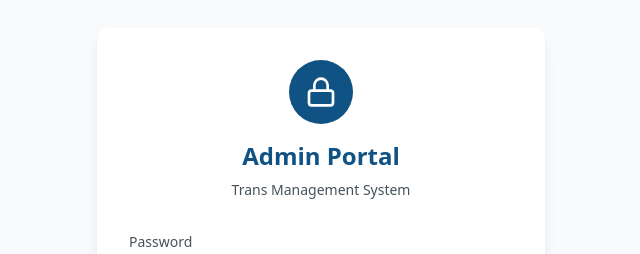
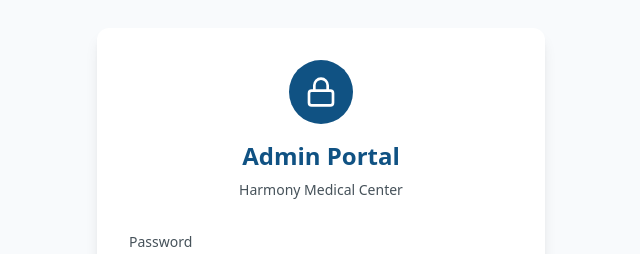
Before and after one commit to DandK12/HMC, a React (Vite) app: page /admin/login in a window 1280 px wide. Shown: the part 184-438 px from the top of the page, without its empty margins (319-959 px from the left). Built offline with nearby package versions, Linux system fonts and the light colour scheme; no server answers.

Commit message:
Update Login

```diff
--- a/src/pages/admin/Login.tsx
+++ b/src/pages/admin/Login.tsx
@@ -44,7 +44,7 @@ export function AdminLogin() {
               Admin Portal
             </h2>
             <p className="mt-2 text-sm text-[#46525A]">
-              Trans Management System
+              Harmony Medical Center
             </p>
           </div>
 
```
